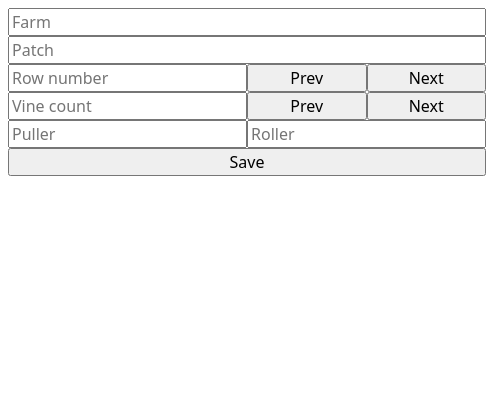
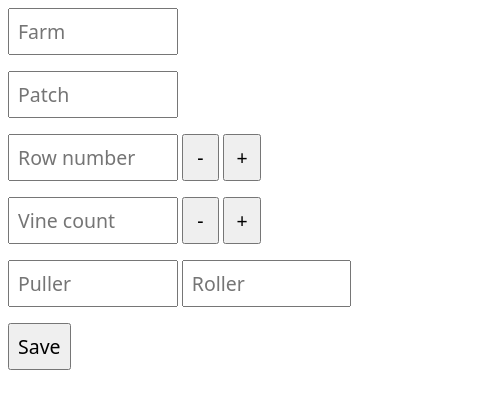
Before and after one commit to davidlpoole/js-row-tracker, a plain HTML site: page index.html in a window 390 px wide. Shown: the whole page, 486 px wide, since content can reach past the window. Drawn offline with Linux system fonts and the light colour scheme.

Commit message:
Adjust styles for mobile first

```diff
--- a/index.css
+++ b/index.css
@@ -1,11 +1,29 @@
 * {
   font-family: system-ui, -apple-system, BlinkMacSystemFont, 'Segoe UI', Roboto,
     Oxygen, Ubuntu, Cantarell, 'Open Sans', 'Helvetica Neue', sans-serif;
-  font-size: 16px;
+}
+
+html,
+body {
+  padding: 0;
+  margin: 0;
 }
 
 .app {
-  display: grid;
+  display: flex;
+  flex-direction: column;
+}
+
+div > .row {
+  padding: 0.5rem;
+}
+
+button,
+input {
+  font-size: 5vmin;
+  min-width: 10%;
+  max-width: 40%;
+  padding: 0.5rem;
 }
 
 table {
--- a/index.html
+++ b/index.html
@@ -8,24 +8,28 @@
   </head>
   <body>
     <div class="app">
-      <input type="text" id="farm" placeholder="Farm" />
-      <input type="text" id="patch" placeholder="Patch" />
-      <div style="display: grid; grid-template-columns: 1fr 1fr 1fr">
-        <input type="number" id="row" placeholder="Row number" />
-        <button id="rowPrev">Prev</button>
-        <button id="rowNext">Next</button>
+      <div class="row"><input type="text" id="farm" placeholder="Farm" /></div>
+      <div class="row">
+        <input type="text" id="patch" placeholder="Patch" />
       </div>
-      <div style="display: grid; grid-template-columns: 1fr 1fr 1fr">
-        <input type="number" id="vines" placeholder="Vine count" />
-        <button>Prev</button>
-        <button>Next</button>
+      <div class="row">
+        <input type="text" id="row" placeholder="Row number" />
+        <button id="rowPrev">-</button>
+        <button id="rowNext">+</button>
       </div>
-      <div style="display: grid; grid-template-columns: 1fr 1fr">
+      <div class="row">
+        <input type="text" id="vines" placeholder="Vine count" />
+        <button>-</button>
+        <button>+</button>
+      </div>
+      <div class="row">
         <input type="text" id="puller" placeholder="Puller" />
         <input type="text" id="roller" placeholder="Roller" />
       </div>
-      <button type="submit" id="save">Save</button>
-      <div style="display: grid; grid-template-columns: 1fr 1fr">
+      <div class="row">
+        <button type="submit" id="save">Save</button>
+      </div>
+      <div>
         <div id="pullers"></div>
         <div id="rollers"></div>
       </div>
```
